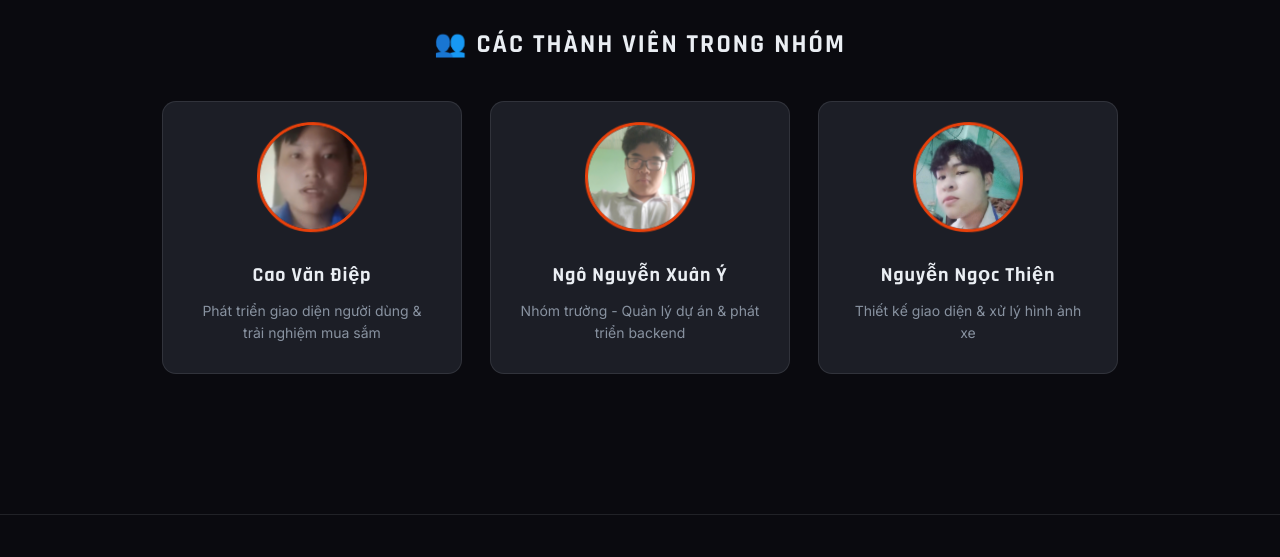
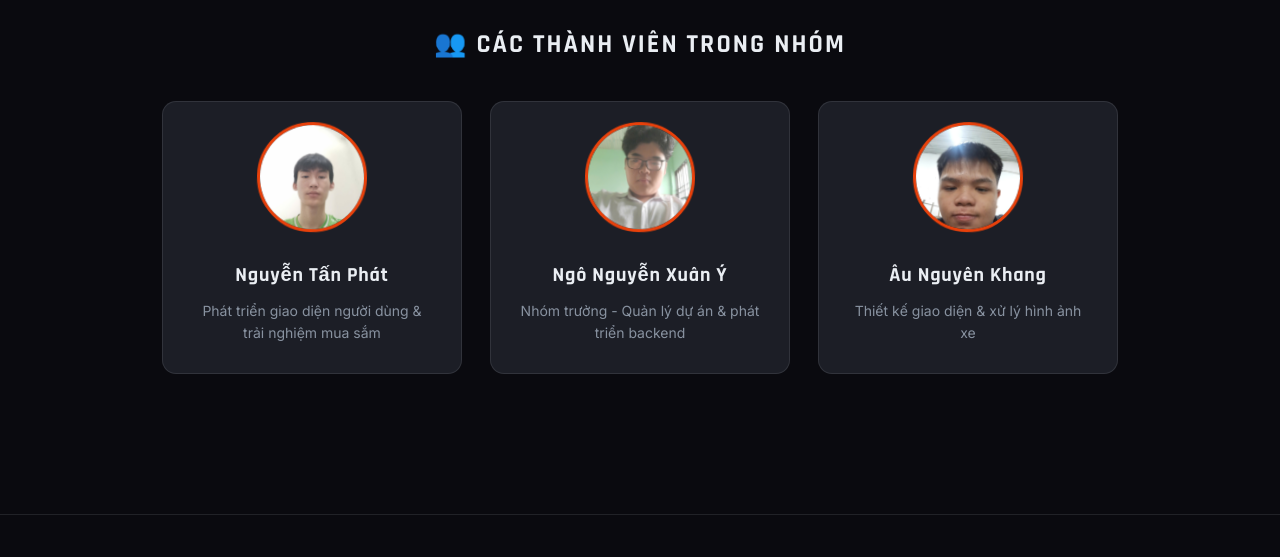
Before and after one commit to xuany2009/nhom10, a plain HTML site: page frontend/index.html in a window 1280 px wide. Shown: the part 2160-2717 px from the top of the page. Drawn offline with Linux system fonts and the light colour scheme.

Commit message:
Update index.html

```diff
--- a/frontend/index.html
+++ b/frontend/index.html
@@ -292,9 +292,9 @@
         <ul id="list-comment">
             <li class="item" onclick="viewMemberDetail('caodiep')">
                 <div class="avatar">
-                    <img src="./ảnh/cvđ.jpg" alt="Cao Văn Điệp" width="250" height="200" class="slow-float">
+                    <img src="./ảnh/phat.jpg" alt="Nguyễn Tấn Phát" width="250" height="200" class="slow-float">
                 </div>
-                <div class="name">Cao Văn Điệp</div>
+                <div class="name">Nguyễn Tấn Phát</div>
                 <div class="text">
                     <p>Phát triển giao diện người dùng & trải nghiệm mua sắm</p>
                 </div>
@@ -311,9 +311,9 @@
 
             <li class="item" onclick="viewMemberDetail('ngocthien')">
                 <div class="avatar">
-                    <img src="./ảnh/nnt2.jpg" alt="nguyễn ngọc thiện" width="250" height="200" class="slow-float">
+                    <img src="./ảnh/z7741961117348_14720128afc2b8284099db8c6459dfa6.jpg"" alt="Âu Nguyên Khang" width="250" height="200" class="slow-float">
                 </div>
-                <div class="name">Nguyễn Ngọc Thiện</div>
+                <div class="name">Âu Nguyên Khang</div>
                 <div class="text">
                     <p>Thiết kế giao diện & xử lý hình ảnh xe</p>
                 </div>
```
